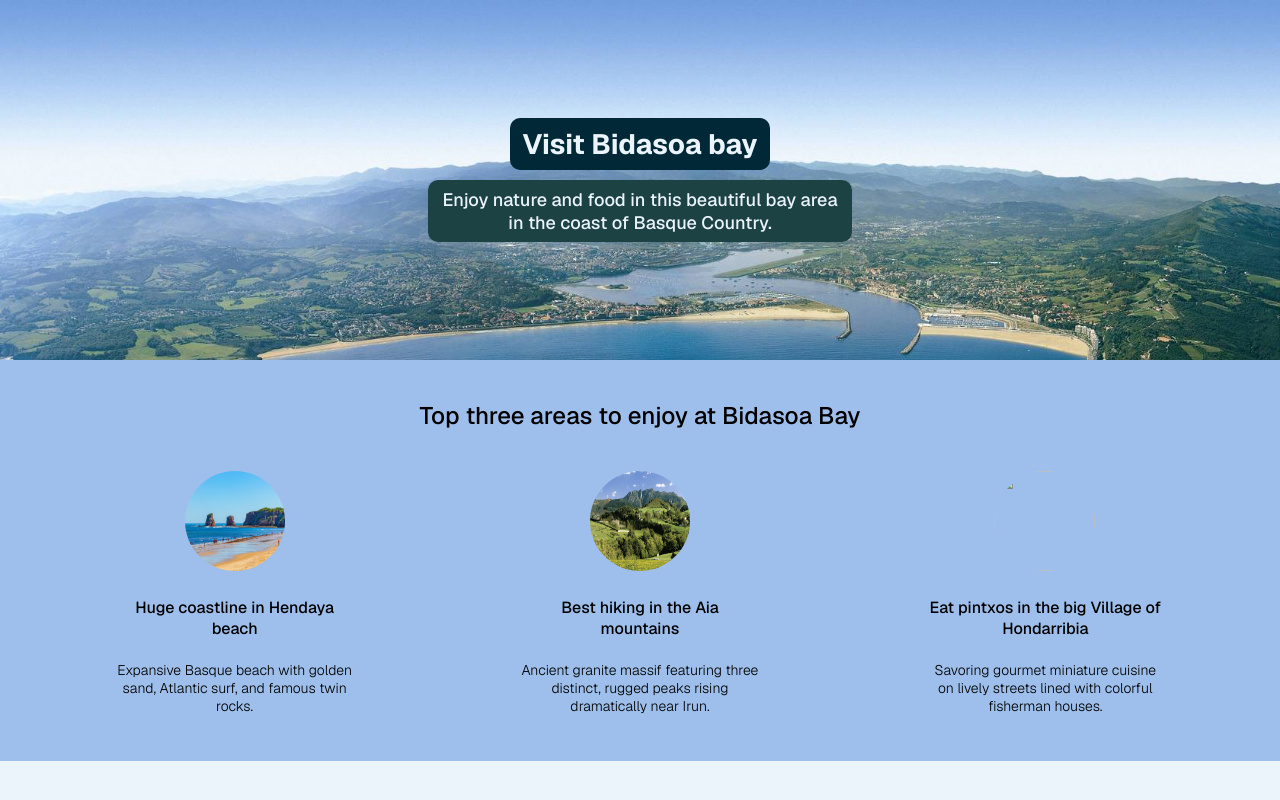
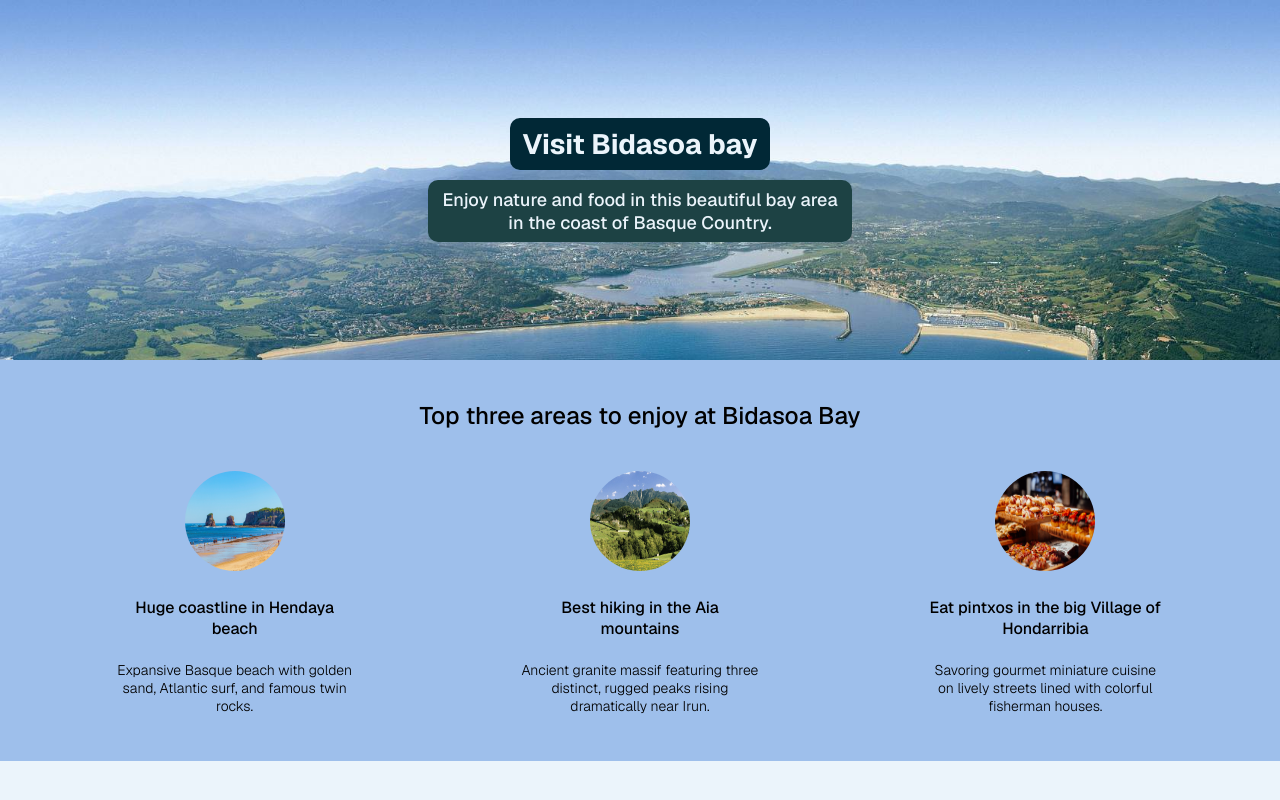
Before and after one commit to InigoHernandez/town-page, a website built with Vite: page index.html in a window 1280 px wide. Shown: the top 800 px of the page. Built offline with nearby package versions, Linux system fonts and the light colour scheme; files whose address does not match are found by name.

Commit message:
food image src html error

```diff
--- a/index.html
+++ b/index.html
@@ -30,7 +30,7 @@
                     <p>Ancient granite massif featuring three distinct, rugged peaks rising dramatically near Irun.</p>
                 </div>
                 <div class="container-img">
-                    <img class="round-img" src="images/food.webp alt="Picture of a pintxo on a plate on a restaurant table">
+                    <img class="round-img" src="images/food.webp" alt="Picture of a pintxo on a plate on a restaurant table">
                     <h4>Eat pintxos in the big Village of Hondarribia</h4>
                     <p>Savoring gourmet miniature cuisine on lively streets lined with colorful fisherman houses.</p>
                 </div>
```
